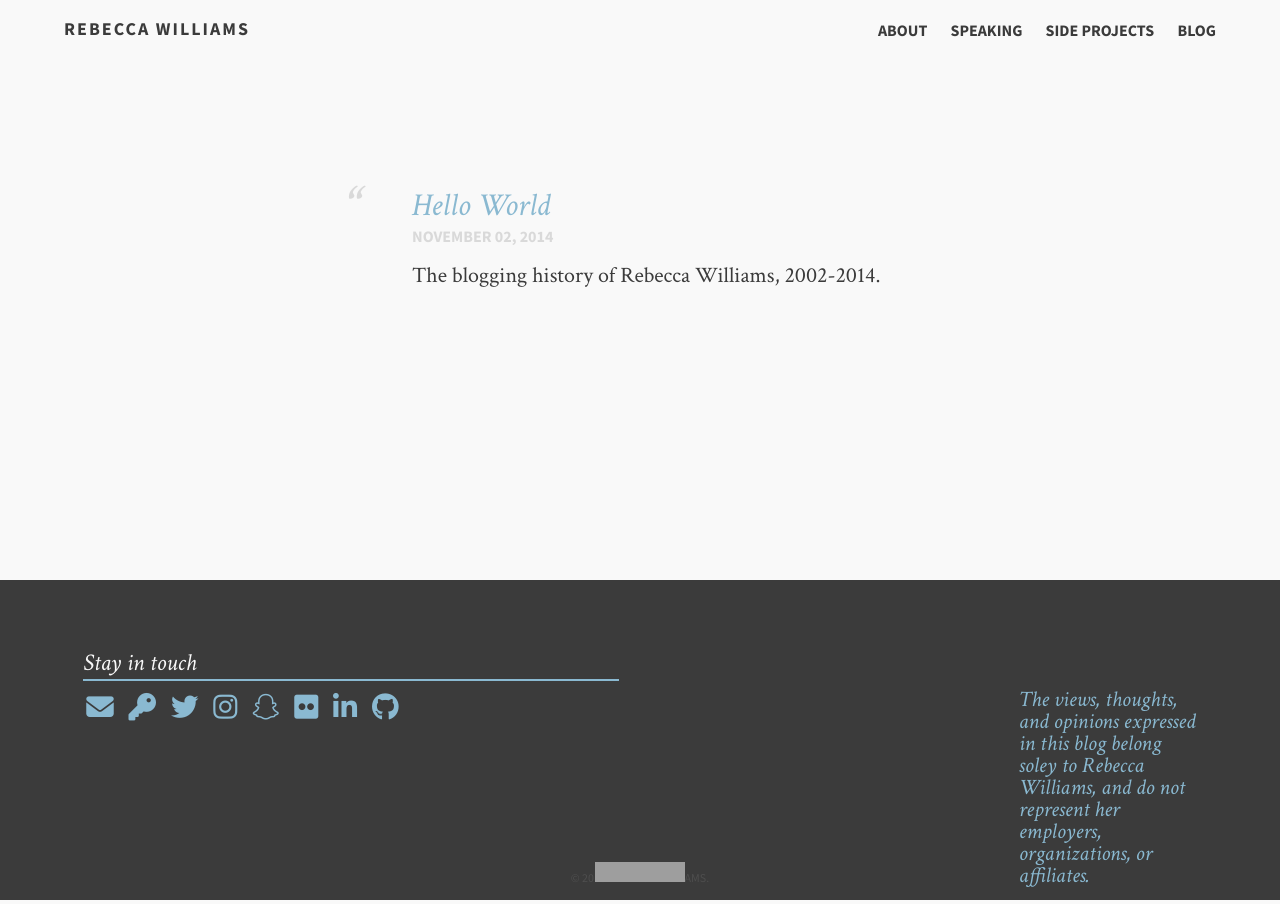
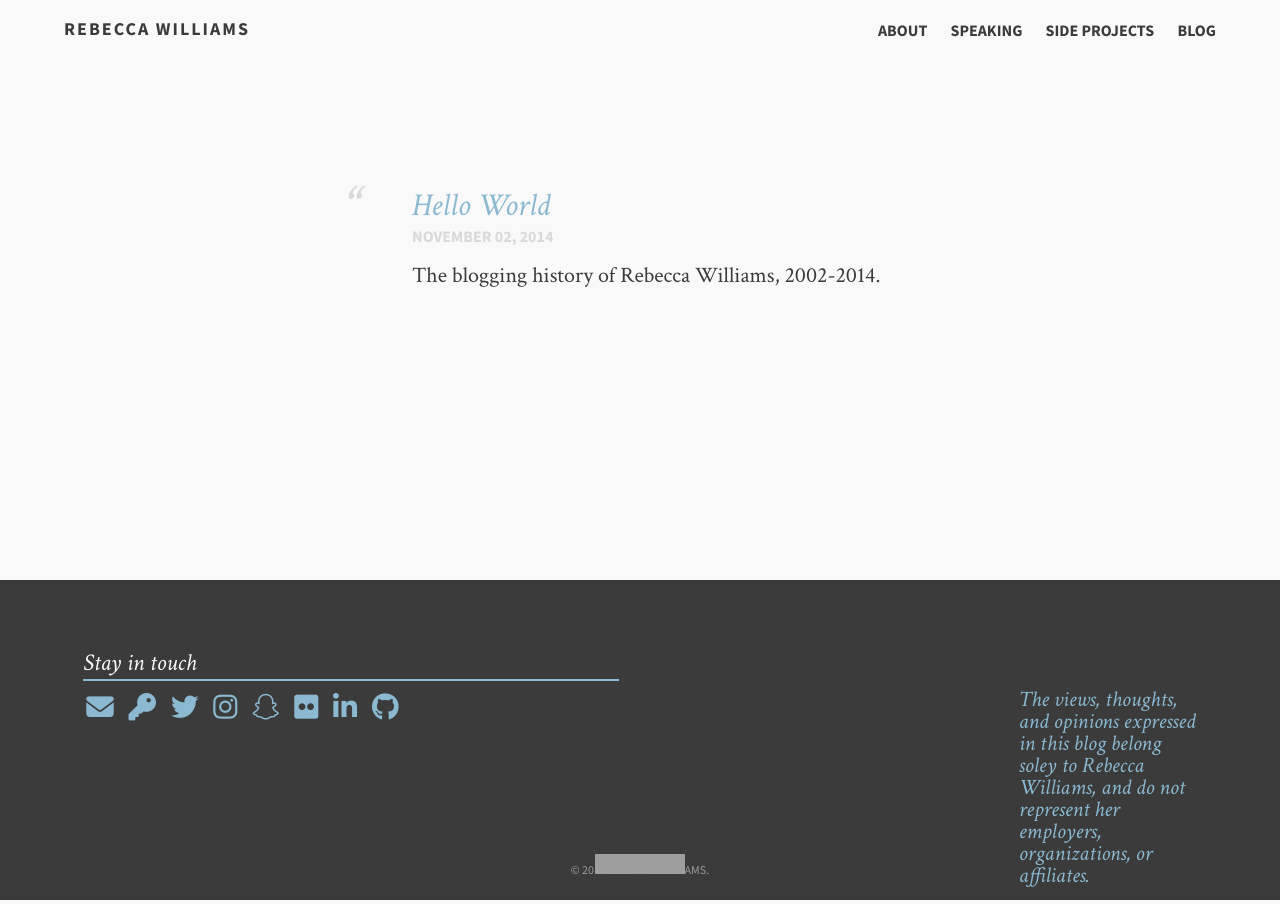
Before and after one commit to rebeccawilliams/rebeccawilliams.us, a Jekyll site: the page built from index.md, in a window 1280 px wide. Built offline with Jekyll 4.4.1, drawn with Linux system fonts in a browser that asks for light colours; nearby versions of some CDN libraries; grey boxes are pictures that could not be loaded.

Commit message:
Update _styles.scss

```diff
--- a/_sass/_styles.scss
+++ b/_sass/_styles.scss
@@ -577,10 +577,10 @@ footer {
         display: block;
         width: 100%;
         position: absolute;
-        bottom: 8px;
+        bottom: 12px;
         font-family: $sans;
         text-transform: uppercase;
-        color: transparentize($white, .9);
+        color: transparentize($white, .5);
         a {
             color: transparentize($white, .7);
         }
```
